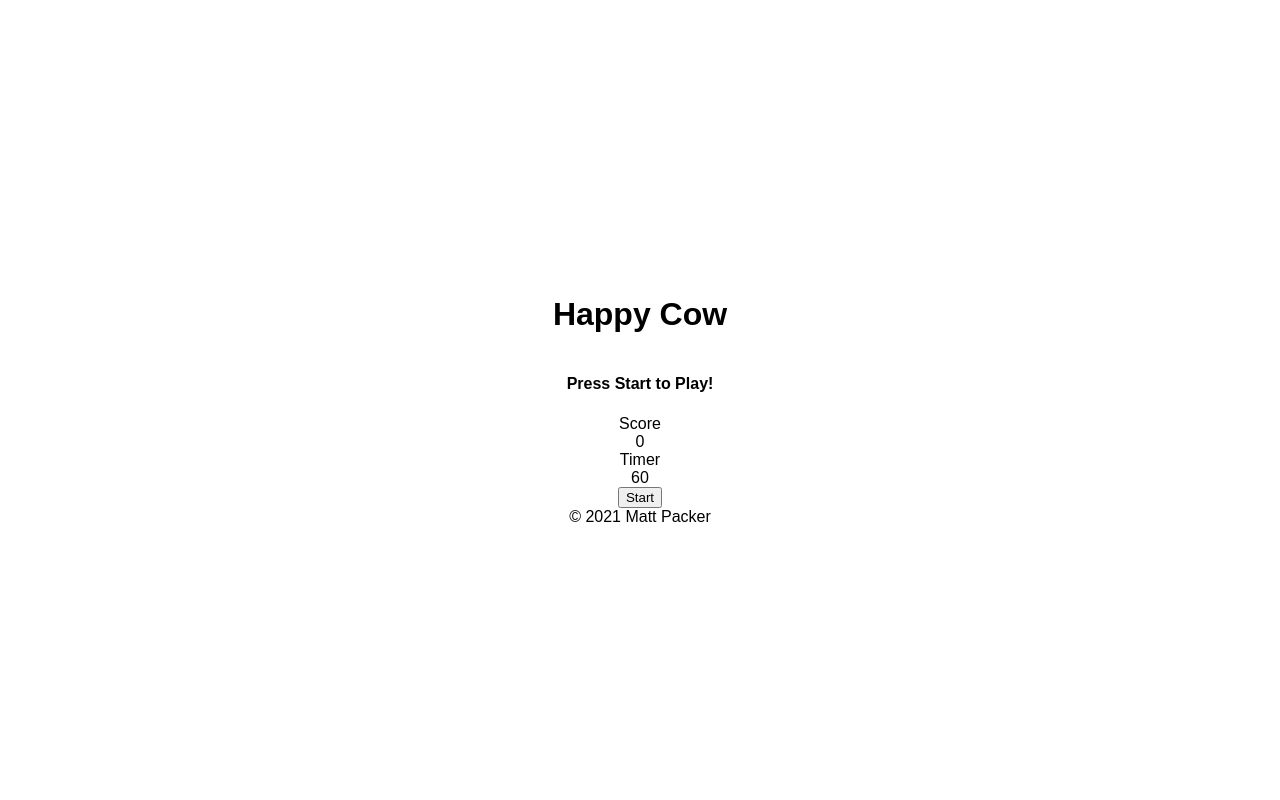
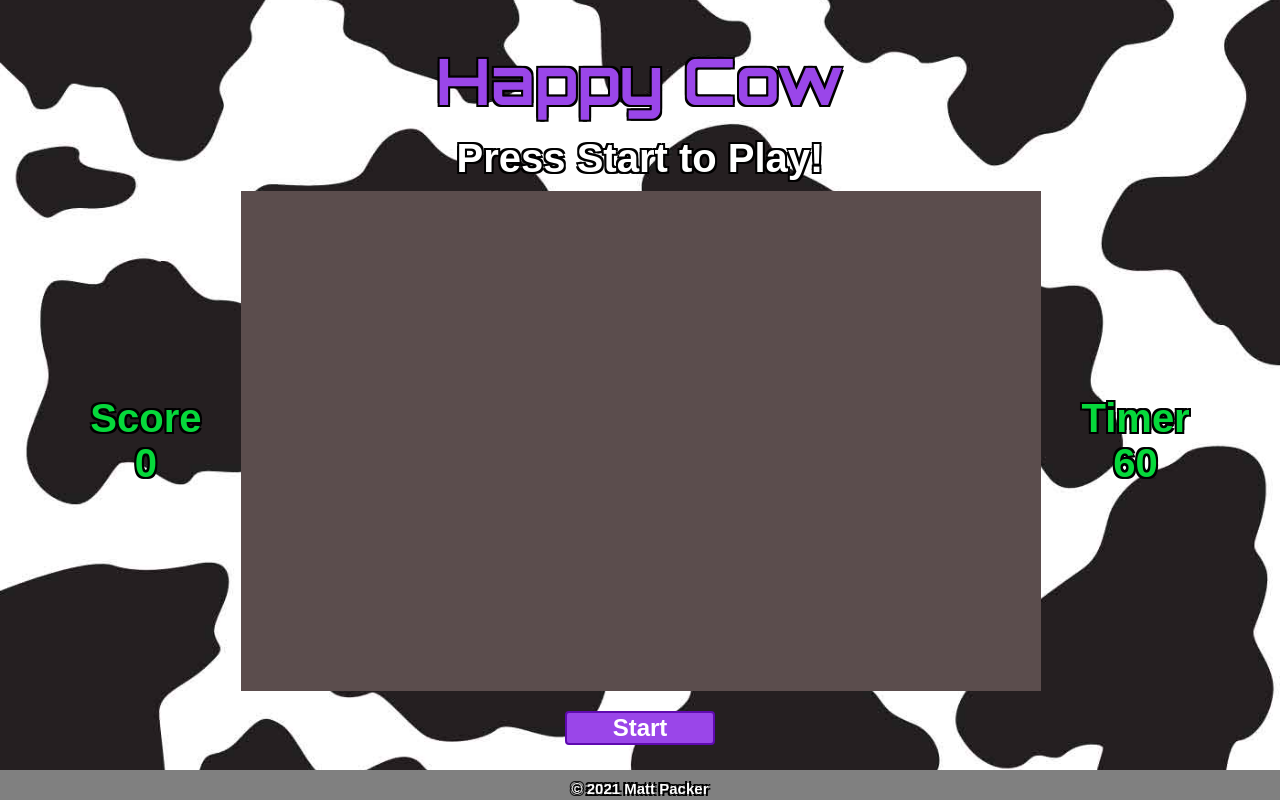
Before and after one commit to mmpacker/cg-sim-game, a plain HTML site: page index.html in a window 1280 px wide. Drawn offline with Linux system fonts and the light colour scheme; a web font is replaced by a local one.

Commit message:
setup basic app layout styling

```diff
--- a/css/styles.css
+++ b/css/styles.css
@@ -8,4 +8,77 @@ body {
   text-align: center;
   font-family: sans-serif;
   margin: 0;
+  background: url('/images/cow-print.jpeg');
+  background-position: center;
+  background-size: cover;
+  text-shadow: -2px 2px 0 #000,
+                2px 2px 0 #000,
+                2px -2px 0 #000,
+               -2px -2px 0 #000;
 }
+
+h1 {
+  color: #9a46e9;
+  font-family: 'Orbitron', sans-serif;
+  font-size: 8vmin;
+  margin: 5px;
+}
+
+h4 {
+  color:white;
+  font-size: 5vmin;
+  margin: 10px 5vmin;
+}
+
+button {
+  background-color: #9a46e9;
+  border: 2px solid #5f0ab0;
+  border-radius: 4px;
+  color: white;
+  font-size: 3vmin;
+  font-weight: bold;
+  margin: 20px;
+  display: inline-block;
+  width: 150px;
+}
+
+footer {
+  position: fixed;
+  padding: 10px 10px 0 10px;
+  bottom: 0;
+  width: 100%;
+  height: 20px;
+  background: gray;
+  color: white;
+  font-family: sans-serif;
+  font-size: 15px;
+  font-weight: bold;
+}
+
+#game {
+  display: flex;
+  justify-content: space-between;
+}
+
+#fieldGrid {
+  background-color: rgb(91, 77, 77);
+  width: 800px;
+  height: 500px;
+  display: grid;
+  grid-template-rows: repeat(12, 40px)
+  grid-template-columns: repeat(20, 40px)
+}
+
+#scoreBoard {
+  color: #06d83b;
+  margin: auto 5vmin;
+  font-weight: bold;
+  font-size: 5vmin;
+}
+
+#timer {
+  color: #06d83b;
+  margin: auto 5vmin;
+  font-weight: bold;
+  font-size: 5vmin;
+}
--- a/index.html
+++ b/index.html
@@ -4,6 +4,8 @@
   <meta charset="UTF-8">
   <meta http-equiv="X-UA-Compatible" content="IE=edge">
   <meta name="viewport" content="width=device-width, initial-scale=1.0">
+  <link rel="preconnect" href="https://fonts.gstatic.com">
+  <link href="https://fonts.googleapis.com/css2?family=DotGothic16&family=Orbitron:wght@400;500;600;700;800;900&family=VT323&display=swap" rel="stylesheet">
   <script defer src='js/app.js' type='module'></script>
   <link rel='stylesheet' href='css/styles.css'>
   <title>Cow Grazing Simulator</title>
```
Also changed, not shown: js/app.js (+25 -0 lines), images/cow-print.jpeg (added).
